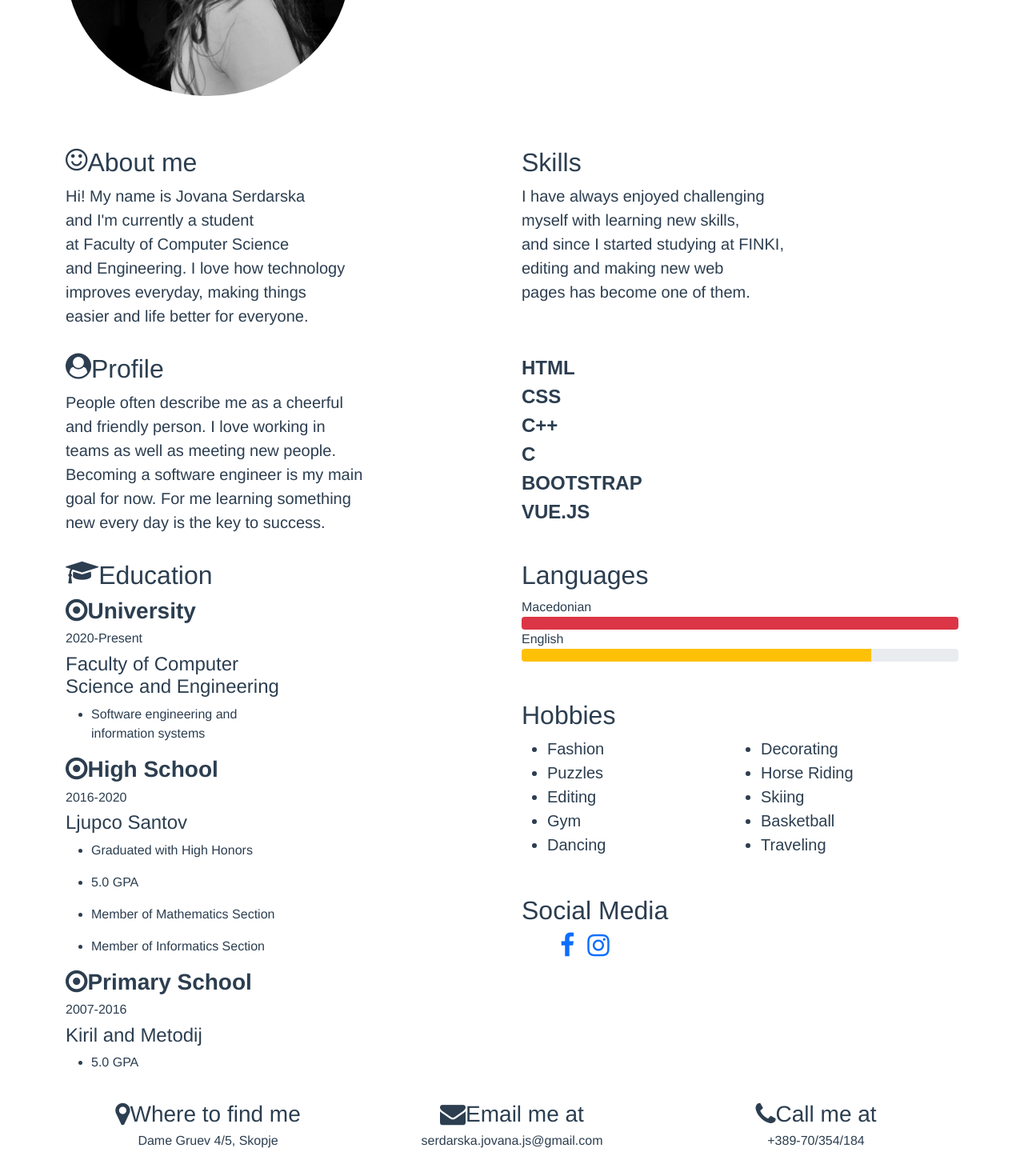
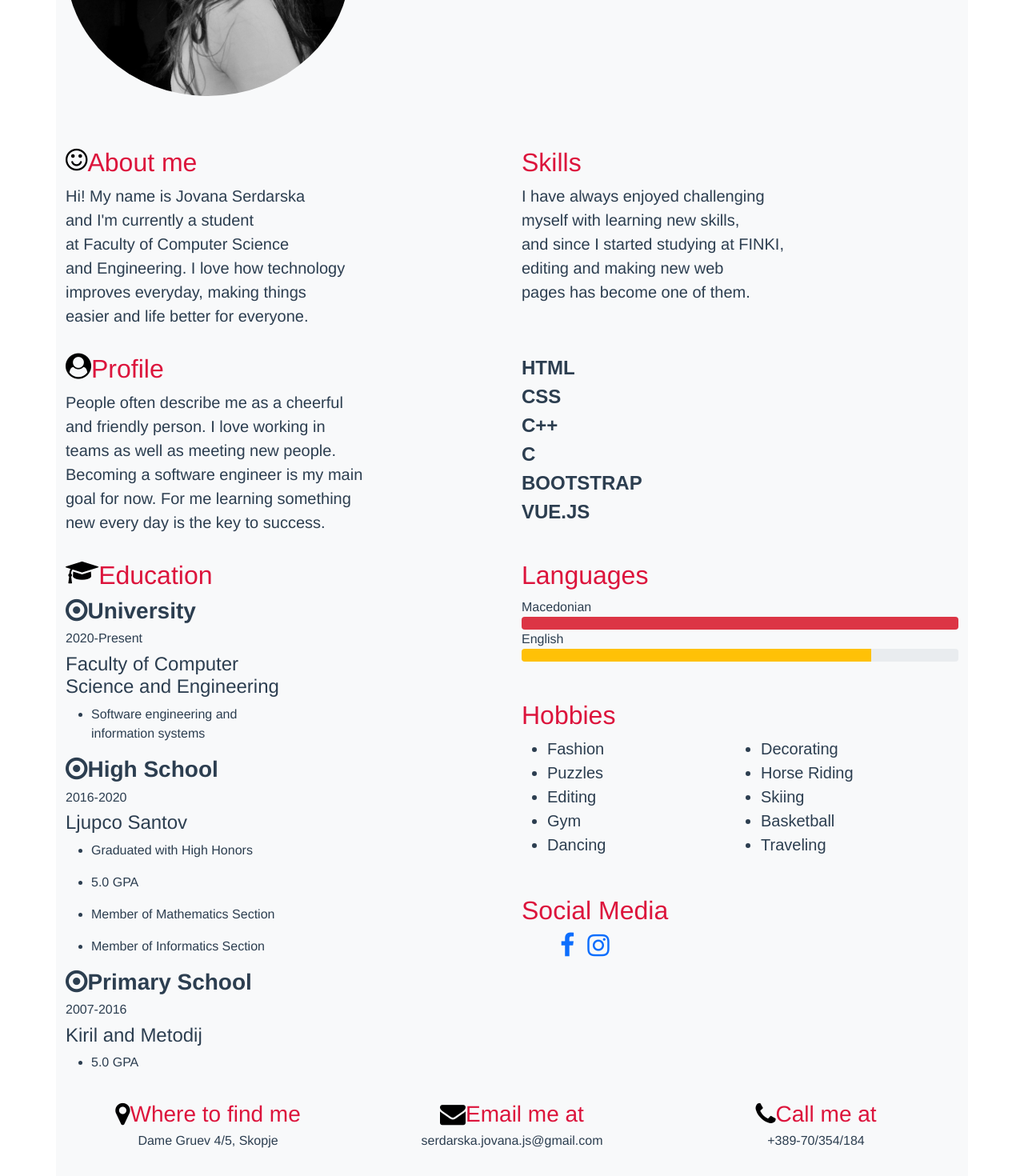
Before and after one commit to serdarska/portfolio, a Vue app: page / in a window 1280 px wide. Shown: the part 259-1729 px from the top of the page at 80% size. Built offline with nearby package versions, Linux system fonts and the light colour scheme.

Commit message:
design changes

```diff
--- a/src/components/About.vue
+++ b/src/components/About.vue
@@ -3,8 +3,8 @@
     <div class="row">
       <div class="col-12 col-md-6 my-3 text-start">
         <div class="d-flex">
-          <i class="fa fa-smile-o fa-2x" aria-hidden="true"></i>
-          <h2>About me</h2>
+          <i class="fa fa-smile-o fa-2x text-col" aria-hidden="true"></i>
+          <h2 class="text-color">About me</h2>
         </div>
         <p class="fs-5">
           Hi! My name is Jovana Serdarska<br>
@@ -16,7 +16,7 @@
         </p>
       </div>
       <div class="col-12 col-md-6 my-3 text-start">
-        <h2>Skills</h2>
+        <h2 class="text-color">Skills</h2>
         <p class="fs-5">
           I have always enjoyed challenging<br>
           myself with learning new skills,<br>
@@ -36,5 +36,10 @@ export default {
 </script>
 
 <style scoped>
-
+.text-color{
+  color: crimson;
+}
+.text-col{
+  color: black;
+}
 </style>
--- a/src/components/EducationLanguage.vue
+++ b/src/components/EducationLanguage.vue
@@ -3,8 +3,8 @@
     <div class="row">
       <div class="col-6">
         <div class="d-flex">
-          <i class="fa fa-graduation-cap fa-2x" aria-hidden="true"></i>
-          <h2>Education</h2>
+          <i class="fa fa-graduation-cap fa-2x text-col" aria-hidden="true"></i>
+          <h2 class="text-color">Education</h2>
         </div>
         <education v-for="school in schools" :school="school"></education>
       </div>
@@ -65,5 +65,10 @@ export default {
 </script>
 
 <style scoped>
-
+.text-color{
+  color: crimson;
+}
+.text-col{
+  color: black;
+}
 </style>
--- a/src/components/Info.vue
+++ b/src/components/Info.vue
@@ -1,24 +1,24 @@
 <template>
   <section>
     <div class="row">
-      <div class="col-3 col-md-4 my-3 text-center">
+      <div class="col-12 col-md-4  my-3 text-center">
         <div class="d-flex justify-content-center align-items-center">
-          <i class="fa fa-map-marker fa-2x" aria-hidden="true"></i>
-          <p class="m-0 fs-3">Where to find me</p>
+          <i class="fa fa-map-marker fa-2x text-col" aria-hidden="true"></i>
+          <p class="m-0 fs-3 text-color">Where to find me</p>
         </div>
         <p>Dame Gruev 4/5, Skopje</p>
       </div>
-      <div class="col-3 col-md-4 my-3 text-center">
+      <div class="col-12 col-md-4 my-3 text-center">
         <div class="d-flex justify-content-center align-items-center">
-          <i class="fa fa-envelope fa-2x" aria-hidden="true"></i>
-          <p class="m-0 fs-3">Email me at</p>
+          <i class="fa fa-envelope fa-2x text-col" aria-hidden="true"></i>
+          <p class="m-0 fs-3 text-color">Email me at</p>
         </div>
         <p>serdarska.jovana.js@gmail.com</p>
       </div>
-      <div class="col-3 col-md-4 my-3 text-center">
+      <div class="col-12 col-md-4 my-3 text-center">
         <div class="d-flex justify-content-center align-items-center">
-          <i class="fa fa-phone fa-2x" aria-hidden="true"></i>
-          <p class="m-0 fs-3">Call me at</p>
+          <i class="fa fa-phone fa-2x text-col" aria-hidden="true"></i>
+          <p class="m-0 fs-3 text-color">Call me at</p>
         </div>
         <p>+389-70/354/184</p>
       </div>
@@ -33,5 +33,10 @@ export default {
 </script>
 
 <style scoped>
-
+.text-color{
+  color: crimson;
+}
+.text-col{
+  color: black;
+}
 </style>
--- a/src/components/LanguagesHobbies.vue
+++ b/src/components/LanguagesHobbies.vue
@@ -1,7 +1,7 @@
 <template>
   <section>
     <div class="col-12 text-start mb-3">
-      <h2>Languages</h2>
+      <h2 class="text-color">Languages</h2>
       <p class="m-0">Macedonian</p>
       <div class="progress">
         <div class="progress-bar bg-danger" role="progressbar" style="width: 100%" aria-valuenow="100"
@@ -12,11 +12,11 @@
         <div class="progress-bar bg-warning" role="progressbar" style="width: 80%" aria-valuenow="75"
              aria-valuemin="0" aria-valuemax="100"></div>
       </div>
-      <h2 class="mt-5">Hobbies</h2>
-      <ul class="fs-5 textFont">
-        <li v-for="hobby in hobbies">{{ hobby }}</li>
+      <h2 class="mt-5 text-color">Hobbies</h2>
+      <ul class="fs-5 text-font">
+        <li class="me-sm-3 p-0" v-for="hobby in hobbies">{{ hobby }}</li>
       </ul>
-      <h2 class="mt-5">Social Media</h2>
+      <h2 class="mt-5 text-color">Social Media</h2>
       <div class="d-flex ps-5">
         <a href="https://www.facebook.com/jovana.serdarska/" class="pe-3">
           <i class="fa fa-facebook fa-2x" aria-hidden="true"></i>
@@ -56,11 +56,14 @@ export default {
   list-style: none;
 }
 
-.textFont {
-  font-family: Arial, serif;
+.text-font {
+  font-family: Arial,serif;
 }
 
 ul {
   columns: 2;
 }
+.text-color{
+  color: crimson;
+}
 </style>
--- a/src/components/NameSurname.vue
+++ b/src/components/NameSurname.vue
@@ -7,7 +7,7 @@
         </div>
       </div>
       <div class="col-8 my-5">
-        <h1 class="text-start mt-5">Jovana Serdarska</h1>
+        <h1 class="text-start mt-5 text-black">Jovana Serdarska</h1>
         <h5 class="text-start ps-5">Software Engineer student</h5>
       </div>
     </div>
@@ -21,5 +21,7 @@ export default {
 </script>
 
 <style scoped>
-
+.text-black{
+  color: black;
+}
 </style>
--- a/src/components/Profile.vue
+++ b/src/components/Profile.vue
@@ -3,8 +3,8 @@
     <div class="row">
       <div class="col-12 col-md-6 mb-3 text-start">
         <div class="d-flex">
-          <i class="fa fa-user-circle fa-2x" aria-hidden="true"></i>
-          <h2>Profile</h2>
+          <i class="fa fa-user-circle fa-2x text-col" aria-hidden="true"></i>
+          <h2 class="text-color">Profile</h2>
         </div>
         <p class="fs-5">
           People often describe me as a cheerful<br>
@@ -48,4 +48,10 @@ export default {
   font-family: Arial;
   font-weight: bold;
 }
+.text-color{
+  color: crimson;
+}
+.text-col{
+  color: black;
+}
 </style>
--- a/src/views/HomePage.vue
+++ b/src/views/HomePage.vue
@@ -1,5 +1,5 @@
 <template xmlns="http://www.w3.org/1999/html">
-  <main class="container">
+  <main class="container bg-light">
     <name-surname/>
     <about/>
     <profile/>
@@ -19,8 +19,8 @@ export default {
   name: "HomePage",
   components: {
     Info,
+    About,
     Profile,
-    About,
     NameSurname,
     EducationLanguage,
   },
```
